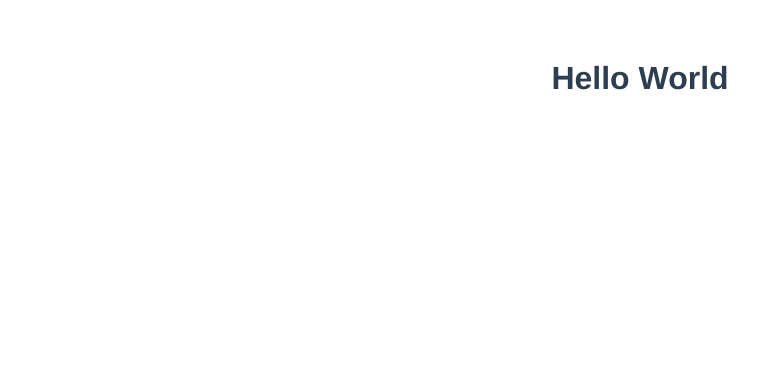
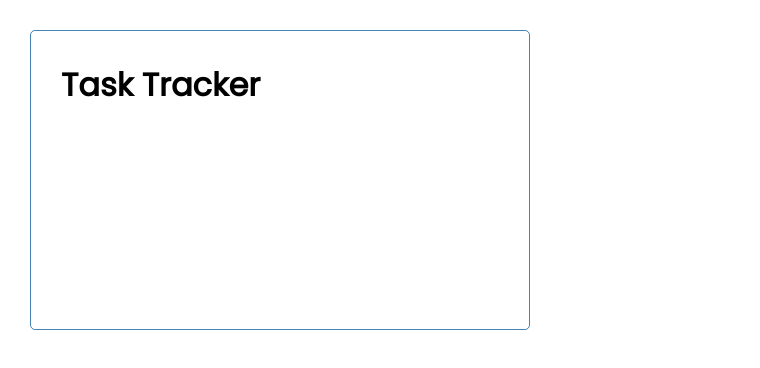
Before and after one commit to samuelsenerwa/Vue-crash-course, a Vue app in the folder vue-crash-course/: page / in a window 1280 px wide. Shown: the top 368 px of the page, without its empty margins (0-760 px from the left). Built offline with nearby package versions, Linux system fonts and the light colour scheme.

Commit message:
header component

```diff
--- a/vue-crash-course/src/App.vue
+++ b/vue-crash-course/src/App.vue
@@ -1,21 +1,70 @@
 <template>
-    <h1>Hello World</h1>
+  <div class="container">
+  <Header title="Task Tracker"/>
+  </div>
+
 </template>
 
 <script>
+import Header from './components/Header'
+
 export default {
   name: "App",
-  components: {},
+  components: {
+    Header,
+  },
 };
 </script>
 
 <style>
-#app {
-  font-family: Avenir, Helvetica, Arial, sans-serif;
-  -webkit-font-smoothing: antialiased;
-  -moz-osx-font-smoothing: grayscale;
-  text-align: center;
-  color: #2c3e50;
-  margin-top: 60px;
+@import url('https://fonts.googleapis.com/css2?family=Poppins:wght@300;400&display=swap');
+
+* {
+  box-sizing: border-box;
+  margin: 0;
+  padding: 0;
 }
+
+body {
+  font-family: 'Poppins', sans-serif;
+}
+
+.container {
+  max-width: 500px;
+  margin: 30px;
+  overflow: auto;
+  min-height: 300px;
+  border: 1px solid steelblue;
+  padding: 30px;
+  border-radius: 5px;
+}
+
+.btn {
+  display: inline-block;
+  background: #000;
+  color: #fff;
+  border: none;
+  padding: 10px 20px;
+  margin: 5px;
+  border-radius: 5px;
+  cursor: pointer;
+  text-decoration: none;
+  font-size: 15px;
+  font-family: inherit;
+}
+
+.btn:focus {
+  outline: none;
+}
+
+.btn:active {
+  transform: scale(0.9);
+}
+
+.btn-block {
+  display: block;
+  width: 100%;
+}
+
+
 </style>
--- /dev/null
+++ b/vue-crash-course/src/components/Header.vue
@@ -0,0 +1,23 @@
+<template>
+<header>
+    <h1> {{ title }}</h1>
+</header>
+</template>
+
+<script>
+export default {
+    name:'Header',
+    props: {
+        title: String,
+    }
+}
+</script>
+
+<style scoped>
+    header {
+        display: flex;
+        justify-content: space-between;
+        align-items: center;
+        margin-bottom: 20px;
+    }
+</style>
```
